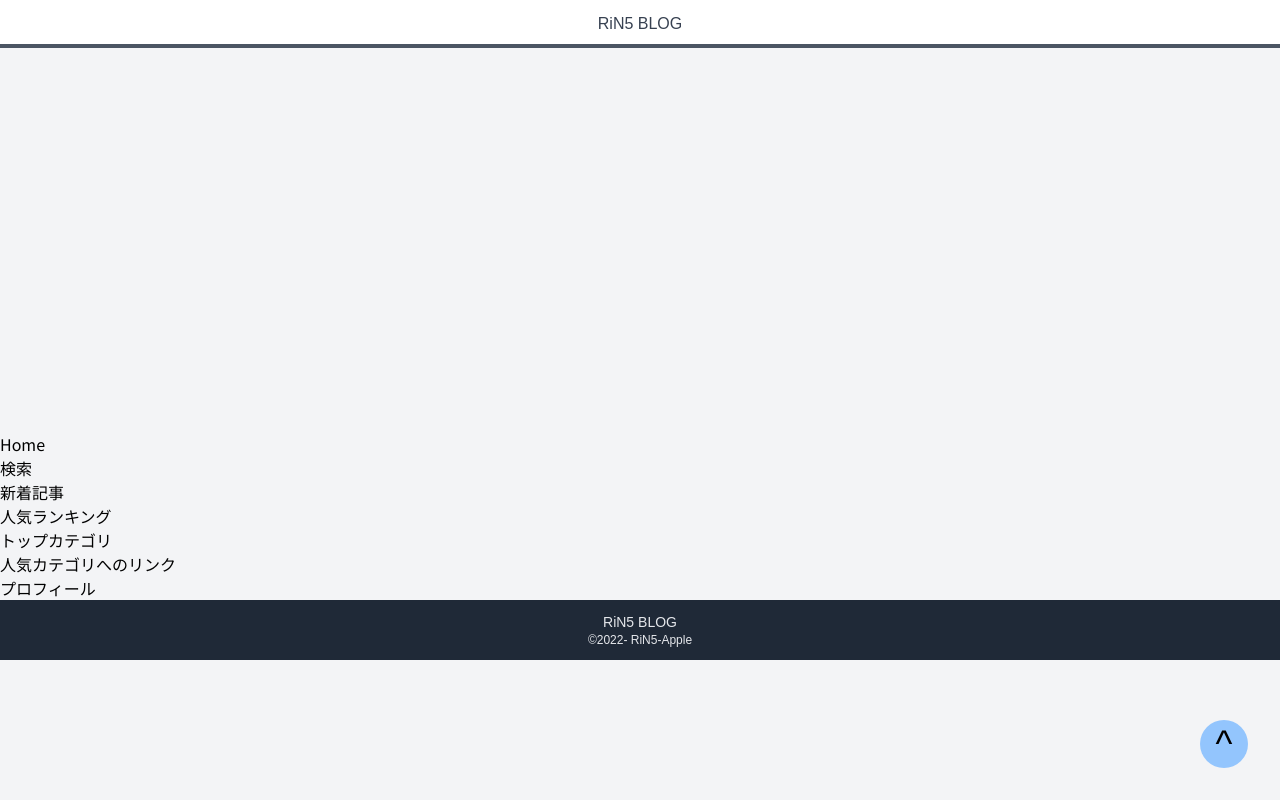
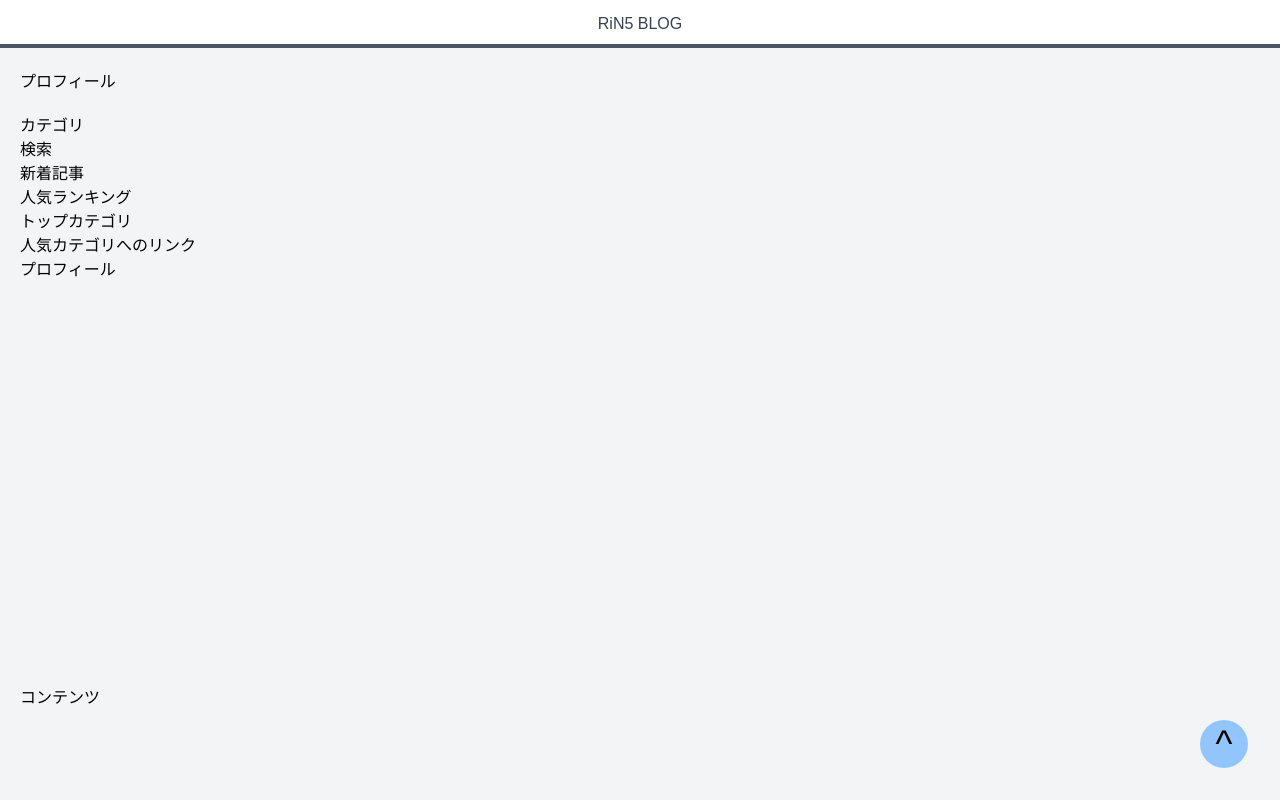
Before and after one commit to RiN-Apple/rin-apple-blog, a Next.js app: page / in a window 1280 px wide. Shown: the top 800 px of the page. Built offline with nearby package versions, Linux system fonts and the light colour scheme.

Commit message:
[update]:トップページ(index)修正(途中)

```diff
--- a/pages/about.tsx
+++ /dev/null
@@ -1,13 +0,0 @@
-import type { NextPage } from 'next';
-import Meta from '../components/Meta';
-
-const About: NextPage = () => {
-  return (
-    <div>
-      <Meta title='About' description='RiNBlogのAboutページ。' />
-      <h1 className='py-96'>About</h1>
-    </div>
-  );
-};
-
-export default About;
--- a/pages/index.tsx
+++ b/pages/index.tsx
@@ -3,9 +3,13 @@ import Meta from '../components/Meta';
 
 const Home: NextPage = () => {
   return (
+    <div className='flex flex-col gap-y-5 p-5'>
+      <Meta title='Home' description='RiNBlogのHomeページ。' />
       <div>
-      <Meta title='Home' description='RiNBlogのHomeページ。' />
-      <h1 className='pt-96'>Home</h1>
+        <h2>プロフィール</h2>
+      </div>
+      <div>
+        <h2>カテゴリ</h2>
         <p>検索</p>
         <p>新着記事</p>
         <p>人気ランキング</p>
@@ -13,6 +17,8 @@ const Home: NextPage = () => {
         <p>人気カテゴリへのリンク</p>
         <p>プロフィール</p>
       </div>
+      <h2 className='py-96'>コンテンツ</h2>
+    </div>
   );
 };
 
```
Lines whose indentation alone changed are shown as unchanged.
